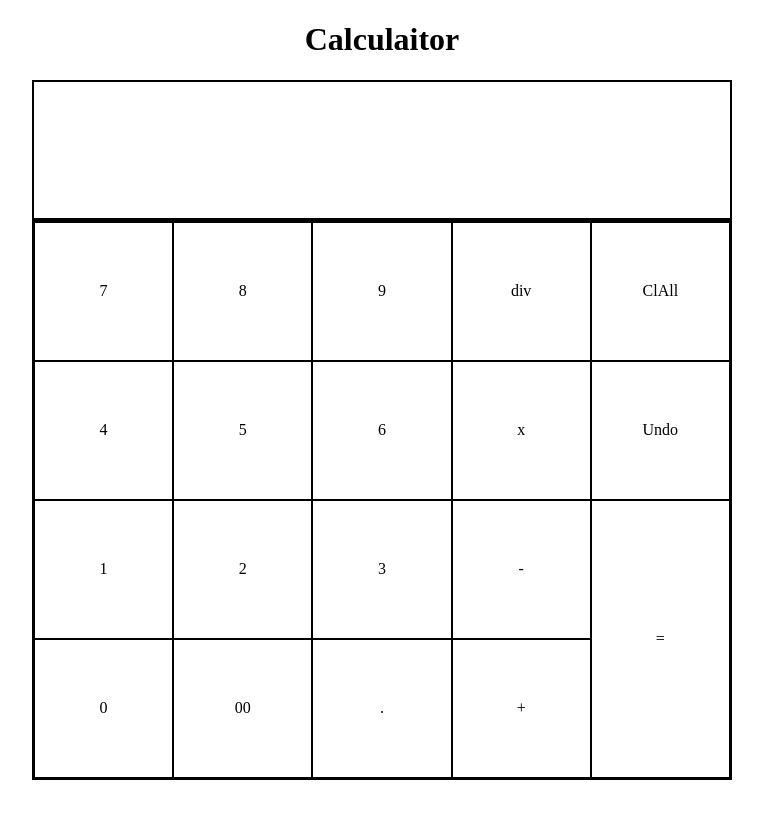
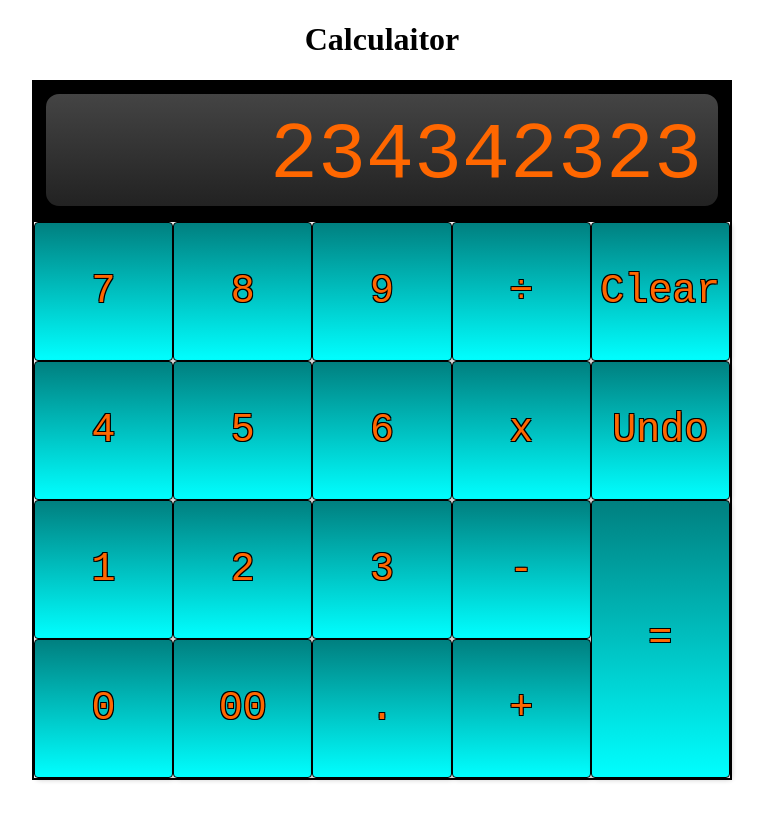
Before and after one commit to tostimontes/calculator, a plain HTML site: page index.html in a window 1280 px wide. Shown: the whole page, without its empty margins (266-1031 px from the left). Drawn offline with Linux system fonts and the light colour scheme.

Commit message:
feat: final stylization before adding JS

```diff
--- a/index.html
+++ b/index.html
@@ -10,7 +10,9 @@
 <body>
     <h1>Calculaitor</h1>
     <div class="calculator">
-        <div class="display"></div>
+        <div class="display_box">
+            <div class="display">234342323</div>
+        </div>
         <div class="controls">
             <div class="controls_columns">
                 <div class="pads">7</div>
@@ -31,13 +33,13 @@
                 <div class="pads">.</div>
             </div>
             <div class="controls_columns">
-                <div class="pads">div</div>
+                <div class="pads">÷</div>
                 <div class="pads">x</div>
                 <div class="pads">-</div>
                 <div class="pads">+</div>
             </div>
             <div class="controls_columns">
-                <div class="pads">ClAll</div>
+                <div class="pads">Clear</div>
                 <div class="pads">Undo</div>
                 <div class="pads" id="equal">=</div>
             </div>
--- a/style.css
+++ b/style.css
@@ -29,11 +29,25 @@ h1 {
     flex-direction: column;
 }
 
-.display {
+.display_box {
     width: 100%;
     height: 20%;
     border: 2px solid black;
+    background: #000;
+}
 
+.display {
+    width: calc(100% - 2rem);
+    height: calc(100% - 2rem);
+    margin: 1rem;
+    border: 2px solid black;
+    border-radius: 15px;
+    background: linear-gradient(to bottom, #444 0%, #222 100%);
+    color: #ff6700;
+    padding: 1.6rem;
+    font-size: 8rem;
+    text-align: right;
+    font-family: monospace;
 }
 
 .controls {
@@ -54,12 +68,23 @@ h1 {
 
 .pads {
     border: 1px solid black;
+    font-size: 4rem;
+    font-family: monospace;
+    text-shadow:
+    -1px -1px 0 #000,
+     1px -1px 0 #000,
+    -1px  1px 0 #000,
+     1px  1px 0 #000;
     width: 100%;
     height: 25%;
-    /* text-align: center; */
     display: flex;
     align-items: center;
     justify-content: center;
+    /* background-color: teal; */
+    border-radius: 4px;
+    box-shadow: 2px 2px 5px rgba(0, 0, 0, 0.2); /* Shadow for depth */
+    background: linear-gradient(to bottom, teal 0%, cyan 100%);
+    color: #ff6700;
 }
 
 #equal {
```
